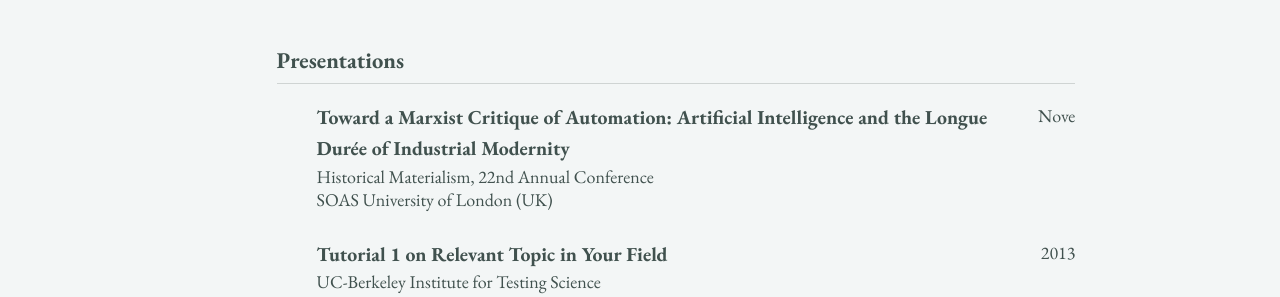
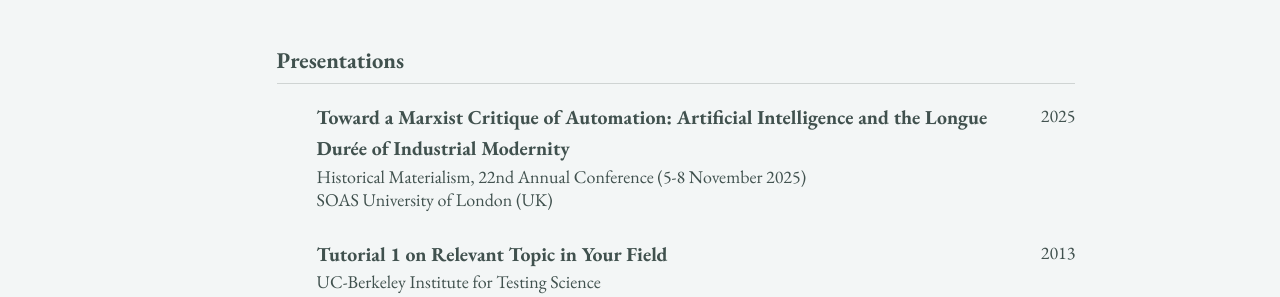
Before and after one commit to epujol90/epujol90.github.io, a Jekyll site: the page built from _pages/cv-json.md, in a window 1280 px wide and 900 px high, scrolled down 1584 px. Shown: the part 156-453 px from the top of the window. Built offline with Jekyll 4.4.1, drawn with Linux system fonts in a browser that asks for light colours; a script bundle is joined from its source files by our own code; library files that are not in the unit come from our copies.

Commit message:
Update cv.json

```diff
--- a/_data/cv.json
+++ b/_data/cv.json
@@ -114,8 +114,8 @@
   "presentations": [
     {
       "name": "Toward a Marxist Critique of Automation: Artificial Intelligence and the Longue Durée of Industrial Modernity",
-      "event": "Historical Materialism, 22nd Annual Conference",
-      "date": "November 2025",
+      "event": "Historical Materialism, 22nd Annual Conference (5-8 November 2025)",
+      "date": "2025",
       "location": "SOAS University of London (UK)",
       "description": ""
     },
```
